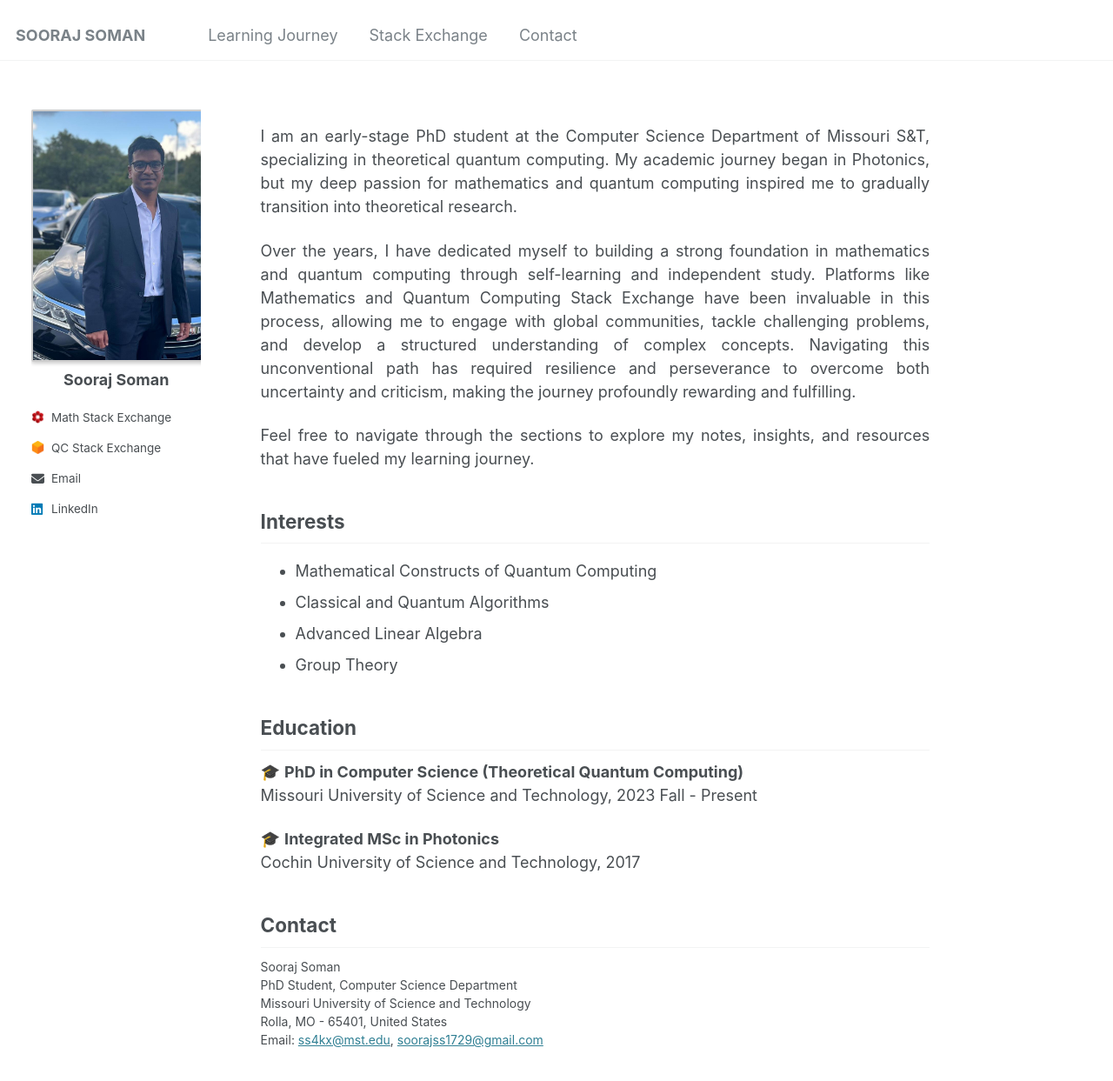
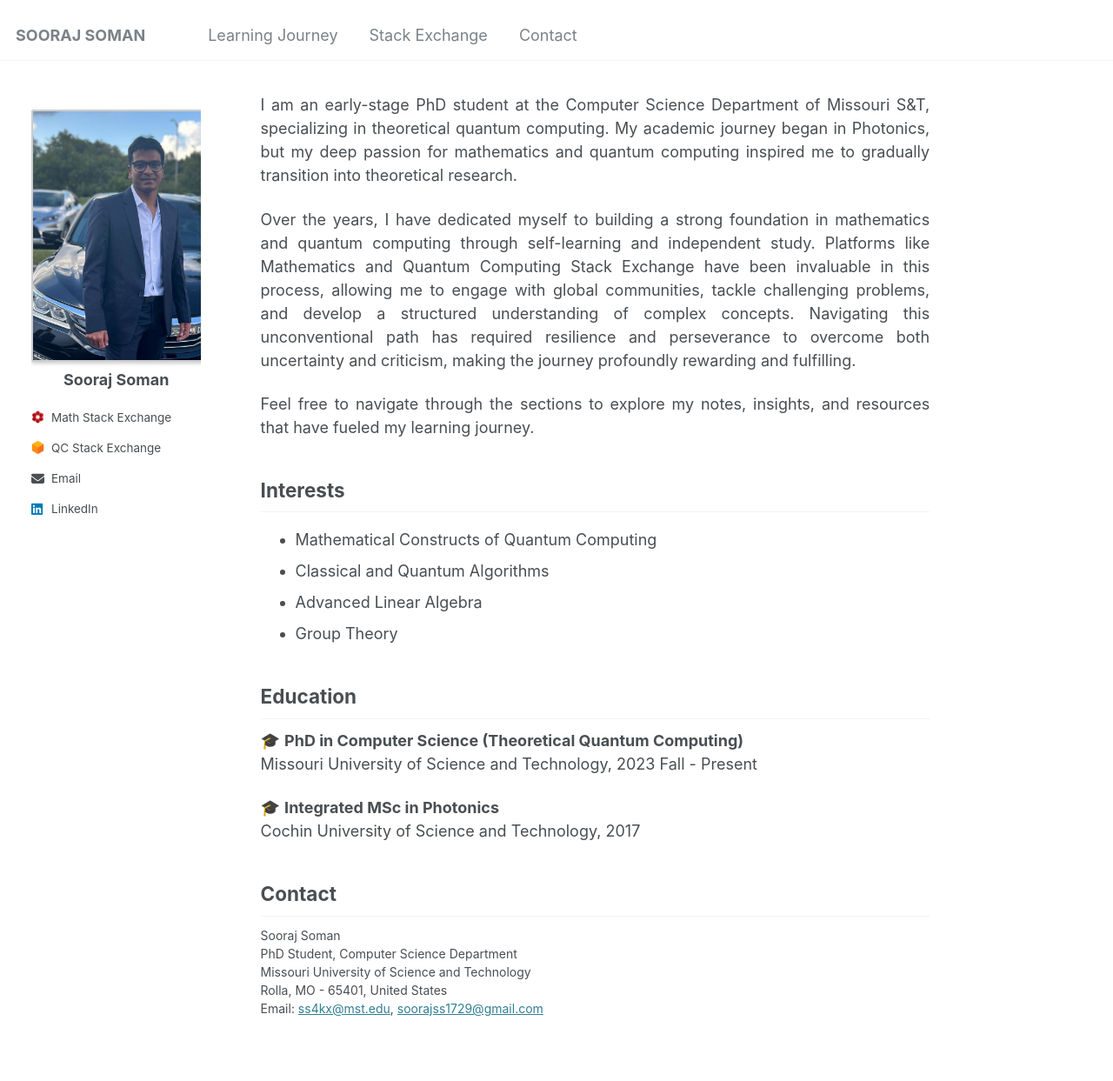
Before and after one commit to soorajss1729/soorajss1729.github.io, a Jekyll site: the page built from _pages/about.md, in a window 1280 px wide and 1400 px high. Shown: the top 1243 px of the window at 87% size. Built offline with Jekyll 4.4.1, drawn with Linux system fonts in a browser that asks for light colours.

Commit message:
Update _page.scss

```diff
--- a/_sass/_page.scss
+++ b/_sass/_page.scss
@@ -6,7 +6,7 @@
   @include container;
   @include clearfix;
   margin-top: 0em;
-  padding-top: 2em;
+  padding-top: 0em;
   padding-left: 2em;
   padding-right: 0em;
   max-width: 1600px; /* Increase content width */
```
